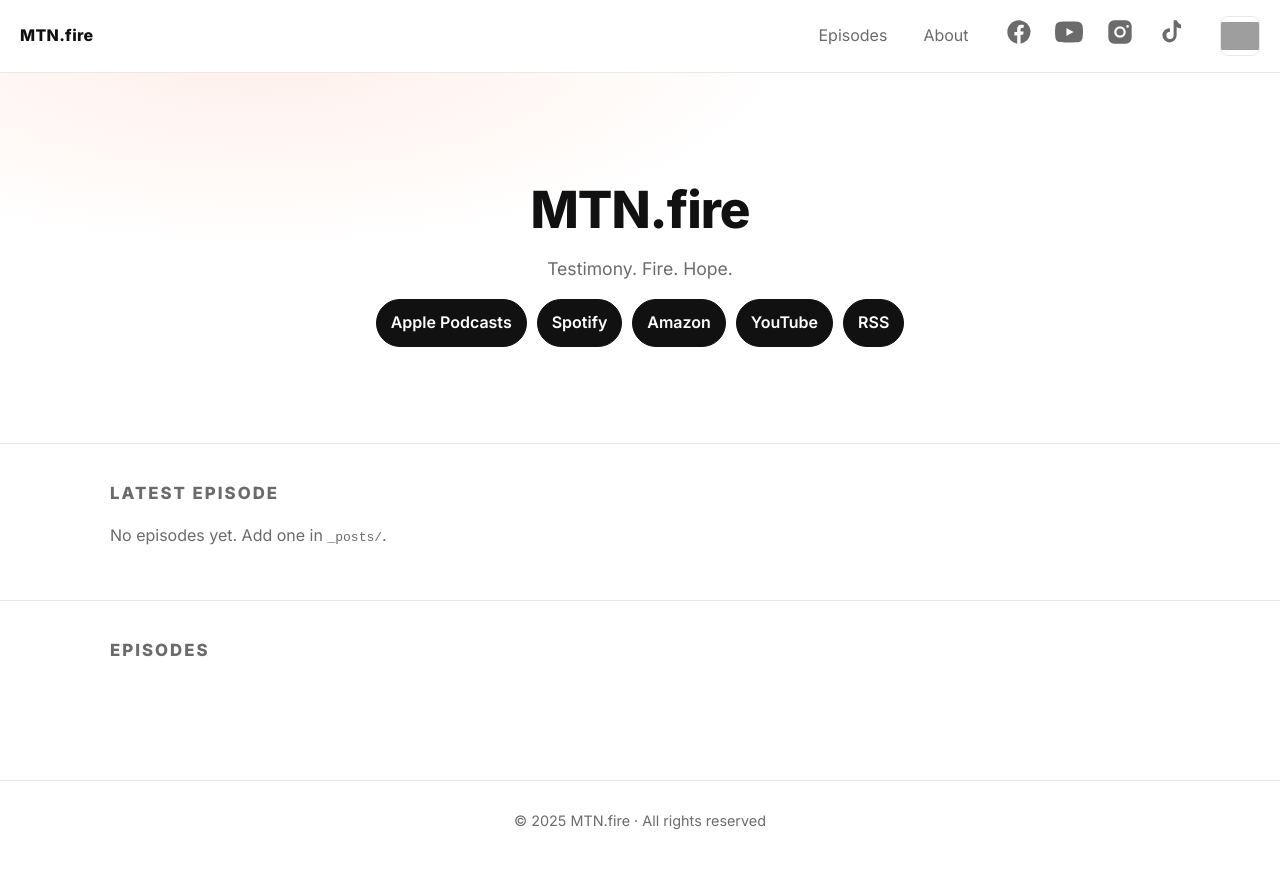
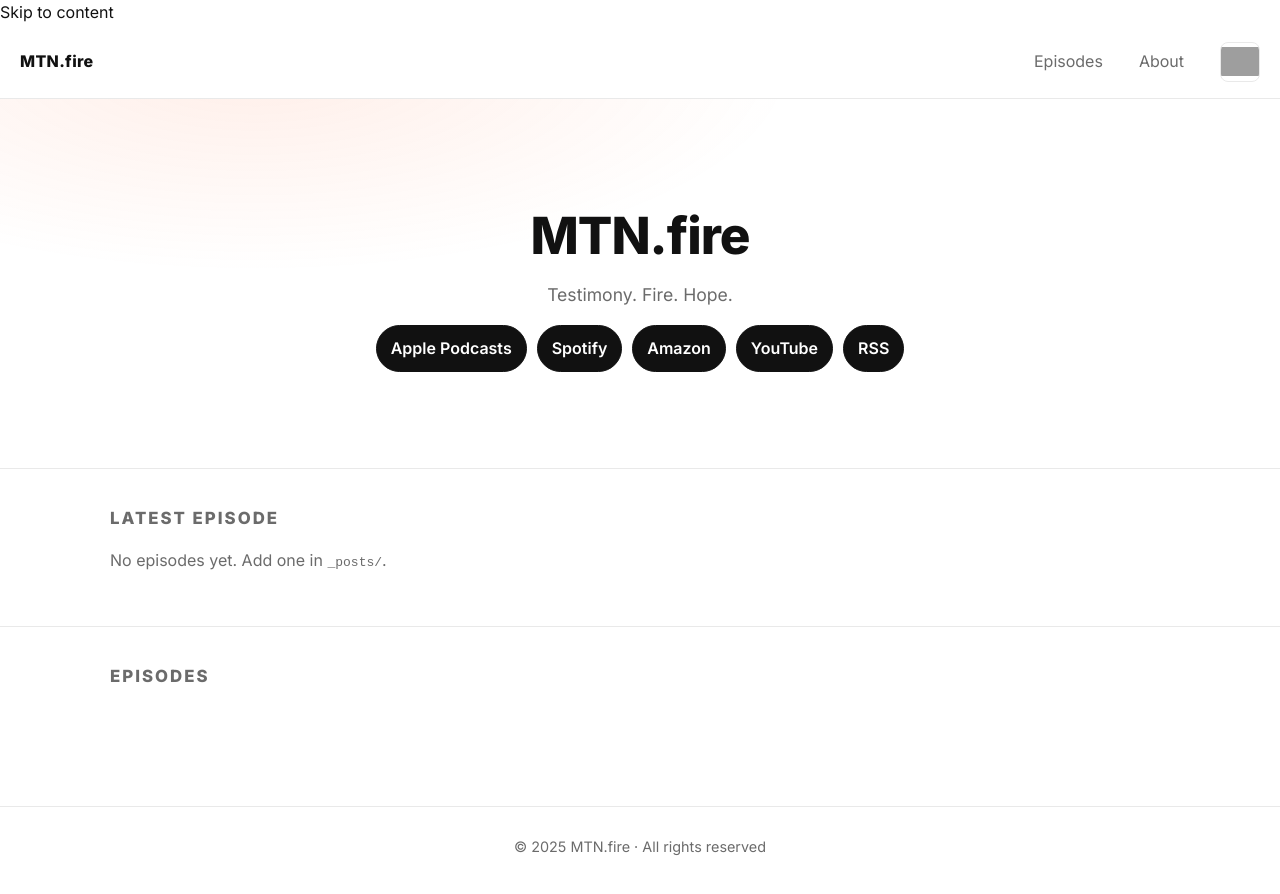
Before and after one commit to mtnfire/mtnfire.org, a Jekyll site: the page built from index.html, in a window 1280 px wide. Shown: the top 894 px of the page. Built offline with Jekyll 4.4.1, drawn with Linux system fonts in a browser that asks for light colours; grey boxes are pictures that could not be loaded.

Commit message:
Update default.html

```diff
--- a/_layouts/default.html
+++ b/_layouts/default.html
@@ -4,52 +4,58 @@
   <meta charset="utf-8">
   <title>{% if page.title %}{{ page.title }} · {% endif %}{{ site.title }}</title>
   <meta name="viewport" content="width=device-width, initial-scale=1">
+
   {% seo %}
+
   <link rel="preconnect" href="https://fonts.googleapis.com">
   <link rel="preconnect" href="https://fonts.gstatic.com" crossorigin>
   <link href="https://fonts.googleapis.com/css2?family=Inter:wght@400;600;800&display=swap" rel="stylesheet">
-  <link rel="stylesheet" href="{{ site.baseurl }}/assets/css/main.css?v={{ site.time | date: '%s' }}">
+
+  <!-- Favicons -->
+  <link rel="icon" href="{{ '/logo.png' | relative_url }}?v={{ site.time | date: '%s' }}">
+  <link rel="apple-touch-icon" href="{{ '/logo.png' | relative_url }}?v={{ site.time | date: '%s' }}">
+
+  <!-- Main stylesheet (IMPORTANT) -->
+  <link rel="stylesheet" href="{{ '/assets/css/main.css' | relative_url }}">
+
   {% include head.html %}
 </head>
 <body>
+  <a class="skip-link" href="#main">Skip to content</a>
+
   <header class="site-head">
-    <a class="logo" href="{{ site.baseurl }}/">{{ site.title }}</a>
+    <a class="logo" href="{{ '/' | relative_url }}">{{ site.title }}</a>
     <nav class="nav">
-      <a href="{{ site.baseurl }}/episodes/">Episodes</a>
-      <a href="{{ site.baseurl }}/about/">About</a>
-
-      <!-- Desktop-only socials in the header -->
-      <div class="nav-social">
-        {% include social-icons.html %}
-      </div>
-
+      <a href="{{ '/episodes/' | relative_url }}">Episodes</a>
+      <a href="{{ '/about/' | relative_url }}">About</a>
       {% if site.logo_image %}
-        <a href="{{ site.baseurl }}/" class="nav-logo-link" aria-label="{{ site.title }}">
-          <img class="nav-mark" src="{{ site.baseurl }}{{ site.logo_image }}" alt="{{ site.title }} logo" loading="lazy">
+        <a href="{{ '/' | relative_url }}" class="nav-logo-link" aria-label="{{ site.title }}">
+          <img class="nav-mark" src="{{ site.logo_image | relative_url }}" alt="{{ site.title }} logo">
         </a>
       {% endif %}
     </nav>
   </header>
 
-  <!-- Mobile-only floating rail (kept outside the header/nav) -->
+  <!-- Right-side social rail (keep ONE copy, inside <body>) -->
   <div class="social-rail" aria-label="Social links">
     {% include social-icons.html %}
   </div>
 
-  <main>
+  <main id="main">
     {{ content }}
   </main>
 
   <footer class="site-foot">
     <p class="muted">© {{ "now" | date: "%Y" }} {{ site.title }} · All rights reserved</p>
   </footer>
+
   <script>
+    // Sticky header shadow
     (function(){
       const head = document.querySelector('.site-head');
       const onScroll = () => head && head.classList.toggle('is-stuck', window.scrollY > 4);
       onScroll(); addEventListener('scroll', onScroll, {passive:true});
     })();
   </script>
-
 </body>
 </html>
```
Lines whose indentation alone changed are shown as unchanged.
